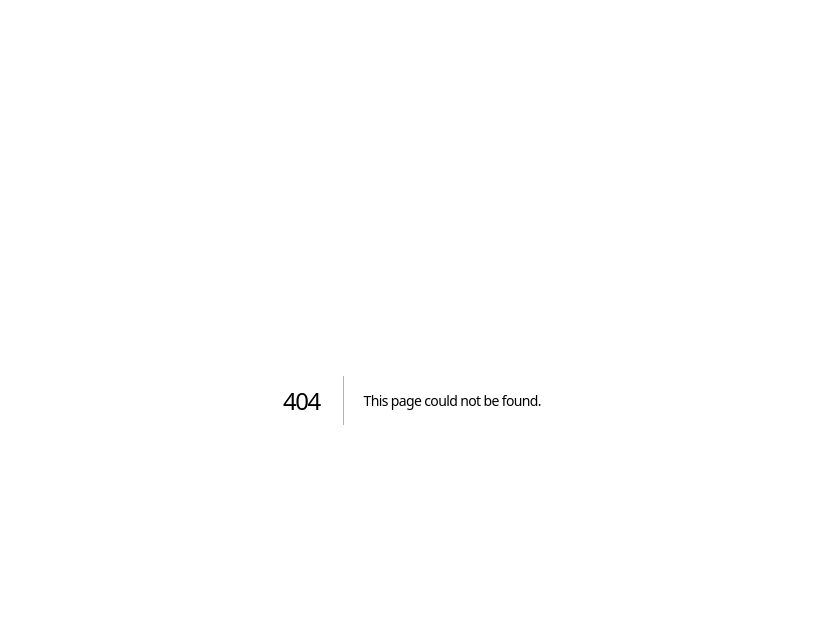
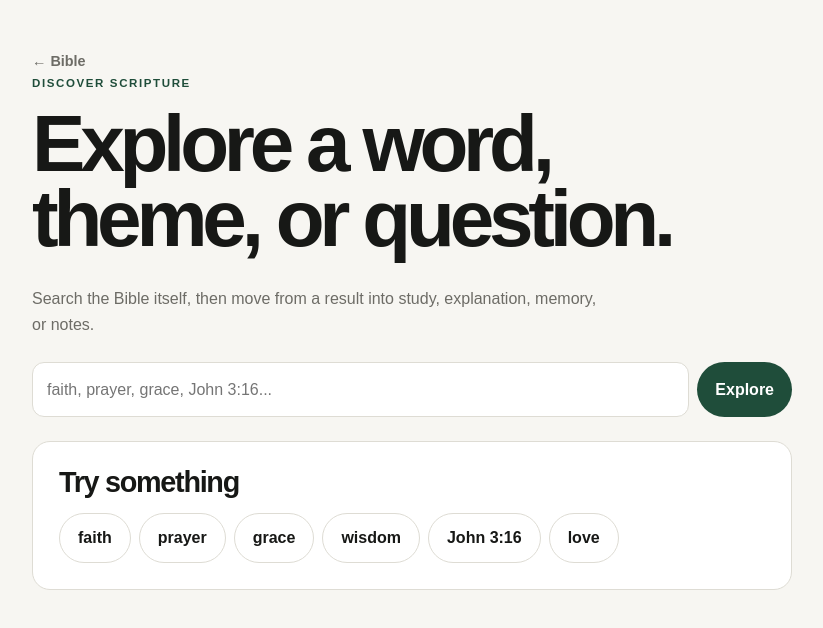
Before and after one commit to Zestplay-com/bible-study-platform, a Next.js app: page /explore in a window 1280 px wide. Before the commit this address had no page. Shown: the top 628 px of the page, without its empty margins (228-1051 px from the left). Built offline with nearby package versions, Linux system fonts and the light colour scheme.

Commit message:
Add Scripture topic exploration search

```diff
--- /dev/null
+++ b/app/explore/page.tsx
@@ -0,0 +1,18 @@
+import { sitePath } from "@/lib/site";
+import { defaultTranslationId } from "@/lib/bible/translations";
+import { getBibleProvider } from "@/lib/bible/registry";
+
+export default async function ExplorePage({ searchParams }: { searchParams: Promise<{ q?: string }> }) {
+  const params = await searchParams;
+  const query = (params.q ?? "").trim();
+  const provider = getBibleProvider(defaultTranslationId);
+  const results = query && provider?.search ? provider.search(defaultTranslationId, query).slice(0, 20) : [];
+  return <main className="action-page" style={{maxWidth:900}}>
+    <a className="back-link" href={sitePath("/bible")}>← Bible</a>
+    <p className="eyebrow">DISCOVER SCRIPTURE</p>
+    <h1>Explore a word, theme, or question.</h1>
+    <p className="page-lede">Search the Bible itself, then move from a result into study, explanation, memory, or notes.</p>
+    <form style={{display:"flex",gap:8,margin:"24px 0"}} action={sitePath("/explore")}><input name="q" defaultValue={query} placeholder="faith, prayer, grace, John 3:16..." style={{flex:1,padding:14,border:"1px solid var(--line)",borderRadius:12,background:"var(--surface)",font:"inherit"}}/><button className="primary-button button-reset" type="submit">Explore</button></form>
+    {!query ? <section className="study-card"><h2>Try something</h2><div style={{display:"flex",gap:8,flexWrap:"wrap"}}>{["faith","prayer","grace","wisdom","John 3:16","love"].map(item=><a key={item} className="secondary-button" href={sitePath(`/explore?q=${encodeURIComponent(item)}`)}>{item}</a>)}</div></section> : <section><div className="section-heading"><p className="eyebrow">{results.length} RESULTS</p><h2>Scripture for “{query}”</h2></div>{results.length ? <div style={{display:"grid",gap:10}}>{results.map(result=><article className="study-card" key={`${result.reference}-${result.verse}`}><strong>{result.reference}</strong><p style={{lineHeight:1.7}}>{result.text}</p><div style={{display:"flex",gap:8,flexWrap:"wrap"}}><a className="secondary-button" href={sitePath(`/study?minutes=10&reference=${encodeURIComponent(result.reference)}`)}>Study</a><a className="secondary-button" href={sitePath(`/ask?reference=${encodeURIComponent(result.reference)}`)}>Explain</a><a className="secondary-button" href={sitePath(`/memory?reference=${encodeURIComponent(result.reference)}&text=${encodeURIComponent(result.text)}`)}>Memorize</a><a className="secondary-button" href={sitePath(`/notes?reference=${encodeURIComponent(result.reference)}&text=${encodeURIComponent(result.text)}`)}>Note</a></div></article>)}</div> : <section className="study-card"><h2>No results found</h2><p>Try a simpler word, a Bible reference, or another phrase.</p></section>}</section>}
+  </main>;
+}
```
